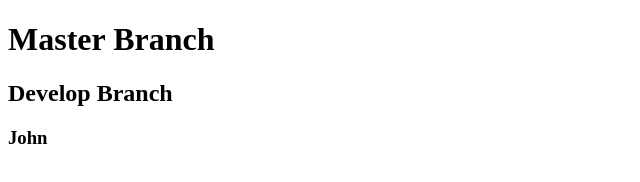
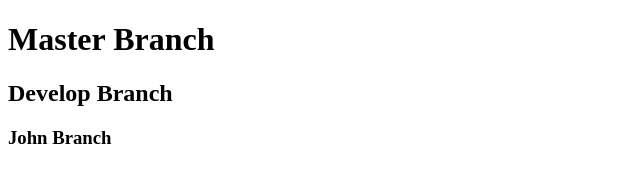
Before and after one commit to Johnk-14/teamGit, a plain HTML site: page index.html in a window 1280 px wide. Shown: the full height of the page, 0-640 px from the left. Drawn offline with Linux system fonts and the light colour scheme.

Commit message:
John Branch

```diff
--- a/index.html
+++ b/index.html
@@ -10,5 +10,5 @@
 
     <h2>Develop Branch</h2>
 
-    <h3> John</h3>
+    <h3> John Branch </h3>
 </html>
```
